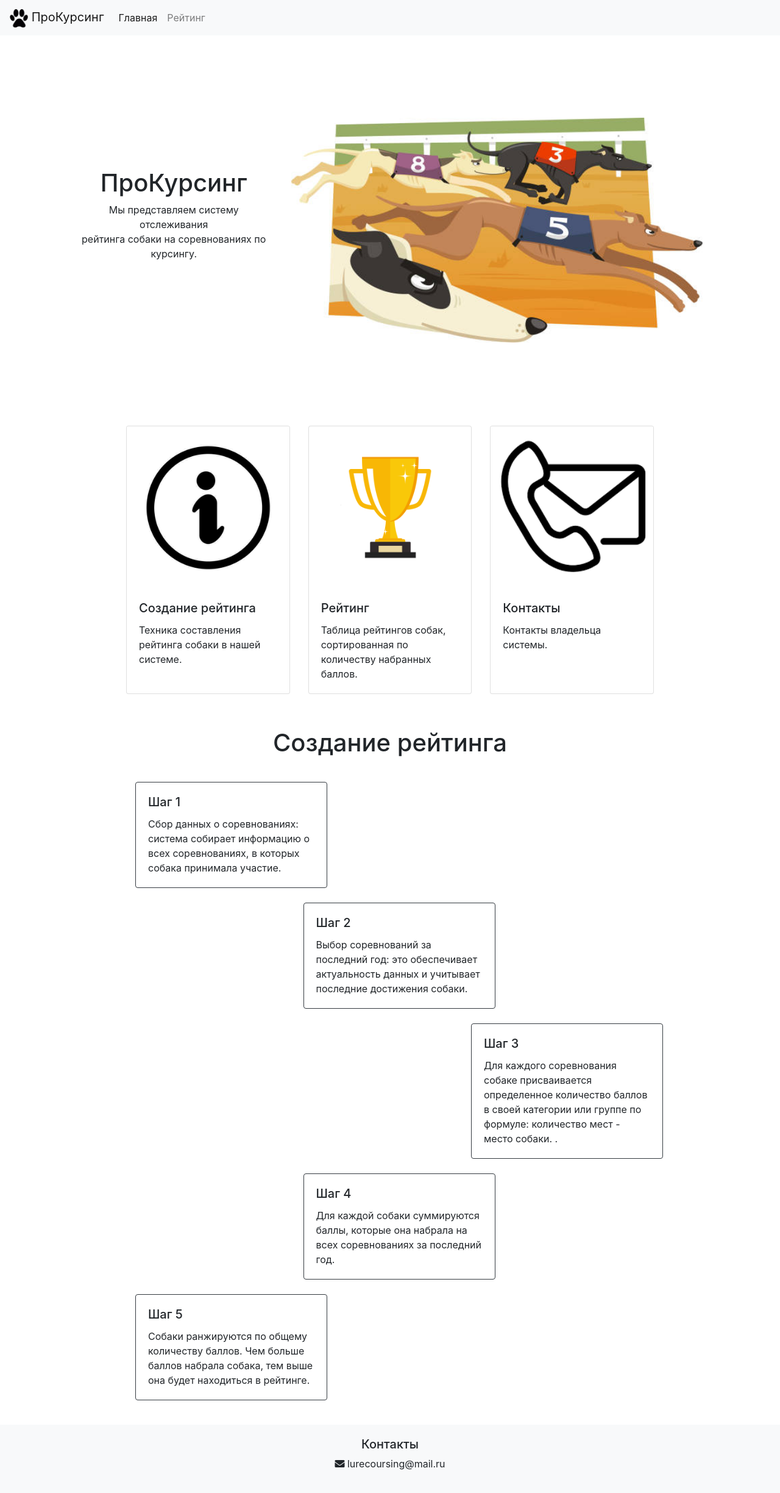
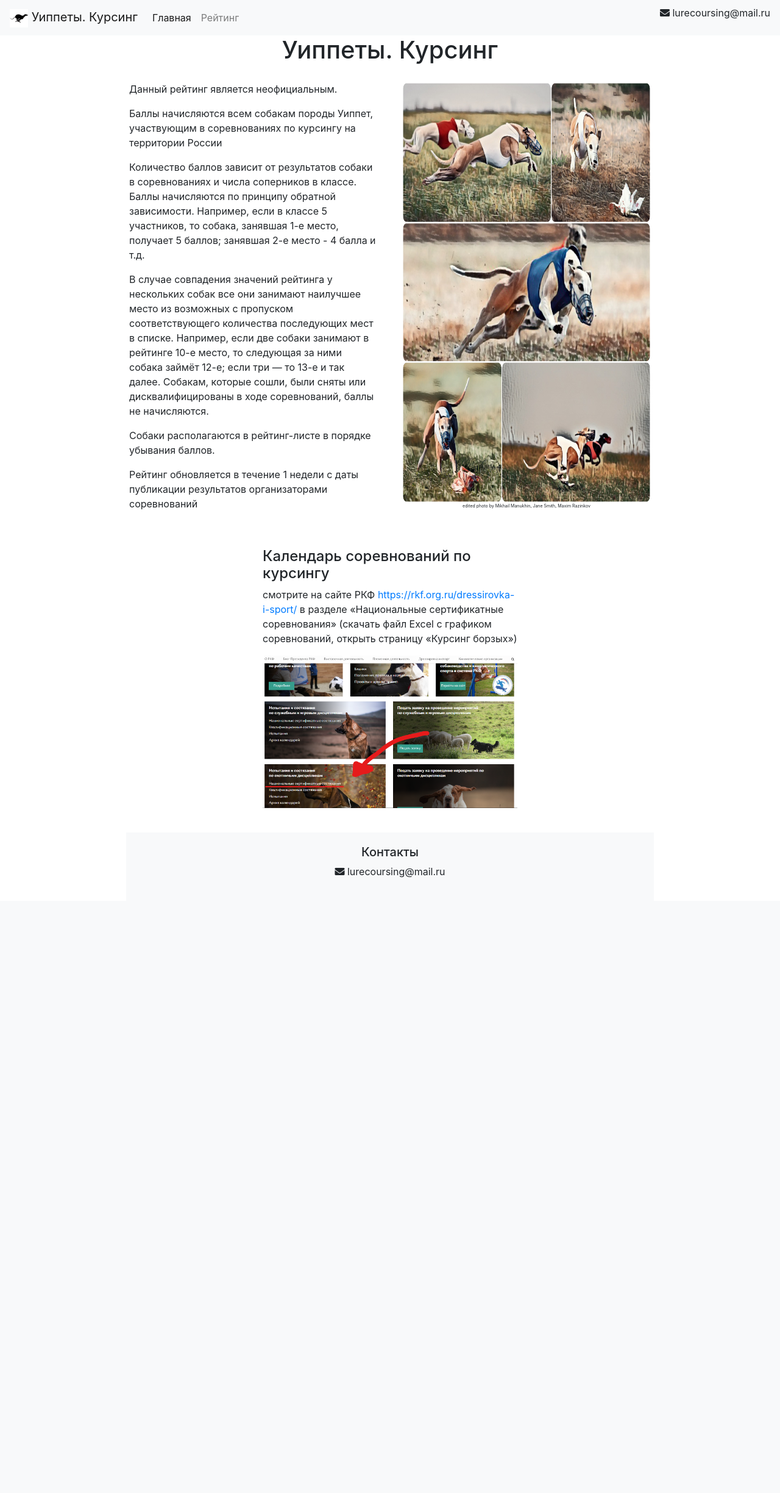
Before and after one commit to Str0ng1ch/Coursing, a Flask app: template src/templates/index.html in a window 1280 px wide. Shown: the whole page at 61% size. After the commit the page ends 1439 px from the top, so only its background shows below. Run offline with Flask 3, Linux system fonts and the light colour scheme; the template is opened without the code that fills it, so the values that code supplies are empty; some libraries are stand-ins or nearby versions.

Commit message:
Edited main page

```diff
--- a/src/main.py
+++ b/src/main.py
@@ -12,15 +12,19 @@ from openpyxl.utils import get_column_letter
 
 from src.make_ratings import make_rating
 
-DATABASE, TABLE = "u2255198_coursing", "results_test"
+# DATABASE, TABLE = "u2255198_coursing", "results_test"
+DATABASE, TABLE = "coursing", "results_test"
 ADMIN_USERNAME, ADMIN_PASSWORD = "tanya_admin", "p0n4ik"
 VIEW_USERNAME, VIEW_PASSWORD = "view_access", "Lur3C0urs1ngP@ssw0rd"
 SECRET_KEY = ")#lO4\\;nR<0Wy=y^CRM|{#;5f}1{Emu'zt]"
 
 application = Flask(__name__)
-application.config['MYSQL_HOST'] = "server25.hosting.reg.ru"
-application.config['MYSQL_USER'] = "u2255198_artem"
-application.config['MYSQL_PASSWORD'] = "00zEbyTI3y5avEot"
+# application.config['MYSQL_HOST'] = "server25.hosting.reg.ru"
+# application.config['MYSQL_USER'] = "u2255198_artem"
+# application.config['MYSQL_PASSWORD'] = "00zEbyTI3y5avEot"
+application.config['MYSQL_HOST'] = "localhost"
+application.config['MYSQL_USER'] = "root"
+application.config['MYSQL_PASSWORD'] = "My$QLP@ssw0rd"
 application.config['MYSQL_DB'] = DATABASE
 
 mysql = MySQL(application)
@@ -116,7 +120,7 @@ def get_score_details():
     name = name.replace('<br>', '/')
 
     cursor = mysql.connection.cursor()
-    query = f"SELECT date, position, max_position, score, link, Nickname FROM {DATABASE}.{TABLE} WHERE Nickname = '{name}' AND Type = '{dog_type}' ORDER BY date"
+    query = f"SELECT date, position, max_position, score, link, Nickname, breedarchive_link FROM {DATABASE}.{TABLE} WHERE Nickname = '{name}' AND Type = '{dog_type}' ORDER BY date"
     cursor.execute(query)
     score_details = cursor.fetchall()
 
--- a/src/templates/index.html
+++ b/src/templates/index.html
@@ -3,11 +3,11 @@
 <head>
     <meta charset="UTF-8">
     <meta name="viewport" content="width=device-width, initial-scale=1.0">
-    <title>ProCoursing</title>
+    <title>Уиппеты. Курсинг</title>
 
     <link rel="stylesheet" href="https://stackpath.bootstrapcdn.com/bootstrap/4.3.1/css/bootstrap.min.css">
     <link rel="stylesheet" href="https://cdnjs.cloudflare.com/ajax/libs/font-awesome/5.15.1/css/all.min.css">
-    <link rel="icon" href="../static/images/paw.ico">
+    <link rel="icon" href="../static/images/icon.ico">
 
     <style>
         html {
@@ -67,25 +67,38 @@
         }
 
         .image {
-            width: 300%;
-            max-height: 80vh;
-            max-width: 100%;
+            max-width: 75%;
         }
+
         .header-column {
             margin-top: 20%;
         }
+
         @media (max-width: 850px) {
             .header-column {
                 margin-top: 7%;
             }
+        }
+
+        .text-section {
+            padding: 20px;
+        }
+
+        .image-section {
+            padding: 20px;
+        }
+
+        .img-fluid {
+            width: 105%;
+            height: 96%;
         }
     </style>
 </head>
 <body>
 <nav class="navbar navbar-expand-lg navbar-light bg-light">
     <a class="navbar-brand" href="/">
-        <img src="../static/images/paw.png" alt="Card image cap" style="width: 30px; height: 30px">
-        ПроКурсинг
+        <img src="../static/images/icon.jfif" alt="Card image cap" style="width: 30px; height: 30px">
+        Уиппеты. Курсинг
     </a>
     <button class="navbar-toggler" type="button" data-toggle="collapse" data-target="#navbarNav"
             aria-controls="navbarNav" aria-expanded="false" aria-label="Toggle navigation">
@@ -94,129 +107,56 @@
     <div class="collapse navbar-collapse" id="navbarNav">
         <ul class="navbar-nav">
             <li class="nav-item active">
-                <a class="nav-link" href="/">Главная<span class="sr-only">(current)</span></a>
+                <a class="nav-link" href="/">Главная</a>
             </li>
             <li class="nav-item">
-                <a class="nav-link" href="/rating">Рейтинг</a>
+                <a class="nav-link" href="/rating">Рейтинг <span class="sr-only">(current)</span></a>
             </li>
         </ul>
     </div>
+    <ul class="navbar-nav ml-auto">
+        <li class="nav-item">
+            <p class="email"><i class="fas fa-envelope"></i> lurecoursing@mail.ru</p>
+        </li>
+    </ul>
 </nav>
 
-<div class="container-full-height">
+<h1 style="text-align: center">Уиппеты. Курсинг</h1>
+<div class="container">
     <div class="row">
-        <div class="col-md-4 left-column" style="text-align: center">
-            <div class="header-column">
-                <h1>ПроКурсинг</h1>
-                <p>Мы представляем систему отслеживания <br> рейтинга собаки на соревнованиях по курсингу.</p>
+        <div class="col-md-6 text-section">
+            <p>Данный рейтинг является неофициальным. </p>
+            <p> Баллы начисляются всем собакам
+                породы Уиппет, участвующим в соревнованиях по курсингу на территории России</p>
+            <p>Количество баллов зависит от результатов собаки в соревнованиях и числа
+                соперников в классе. Баллы начисляются по принципу обратной
+                зависимости. Например, если в классе 5 участников, то собака, занявшая 1-е
+                место, получает 5 баллов; занявшая 2-е место - 4 балла и т.д. </p>
+            <p> В случае совпадения значений рейтинга у нескольких собак все они
+                занимают наилучшее место из возможных с пропуском соответствующего
+                количества последующих мест в списке. Например, если две собаки
+                занимают в рейтинге 10-е место, то следующая за ними собака займёт 12-е;
+                если три — то 13-е и так далее. Собакам, которые сошли, были сняты или
+                дисквалифицированы в ходе соревнований, баллы не начисляются. </p>
+            <p>Собаки располагаются в рейтинг-листе в порядке убывания баллов. </p>
+            <p>Рейтинг обновляется в течение 1 недели с даты публикации результатов
+                организаторами соревнований </p>
         </div>
-        </div>
-        <div class="col-md-8">
-            <img src="../static/images/main.jpg" alt="Изображение" class="image">
-        </div>
-    </div>
-</div>
-
-
-<div class="container">
-    <div class="card-deck">
-        <div class="card">
-            <a href="#rating-section" class="card-link">
-                <img class="card-img-top" src="../static/images/info.jpg" alt="Card image cap">
-                <div class="card-body">
-                    <h5 class="card-title">Создание рейтинга</h5>
-                    <p class="card-text">Техника составления рейтинга собаки в нашей системе. </p>
-                </div>
-            </a>
-        </div>
-        <br>
-        <div class="card">
-            <a href="/rating" class="card-link">
-                <img class="card-img-top" src="../static/images/trophy.png" alt="Card image cap">
-                <div class="card-body">
-                    <h5 class="card-title">Рейтинг</h5>
-                    <p class="card-text">Таблица рейтингов собак, сортированная по количеству набранных баллов.</p>
-                </div>
-            </a>
-        </div>
-        <br>
-        <div class="card">
-            <a href="#footer" class="card-link">
-                <img class="card-img-top" src="../static/images/contacts.png" alt="Card image cap">
-                <div class="card-body">
-                    <h5 class="card-title">Контакты</h5>
-                    <p class="card-text">Контакты владельца системы.</p>
-                </div>
-            </a>
-        </div>
-    </div>
-</div>
-
-<br>
-
-<div class="d-flex justify-content-center align-items-center" style="height: 15vh;" id="rating-section">
-    <h1 class="text-center">Создание рейтинга</h1>
-</div>
-
-<div class="container">
-    <div class="d-flex justify-content-start minimal-width">
-        <div class="col-sm-4 minimal-width">
-            <div class="card border-dark minimal-width">
-                <div class="card-body minimal-width">
-                    <h5 class="card-title">Шаг 1</h5>
-                    <p class="card-text">Сбор данных о соревнованиях: система собирает информацию о
-                        всех соревнованиях, в которых собака принимала участие.</p>
-                </div>
-            </div>
+        <div class="col-md-6 image-section">
+            <img src="../static/images/photo-output.jpg" alt="Изображение" class="img-fluid">
+            <p style="text-align: center; font-size: 7px"> edited photo by Mikhail Manukhin, Jane Smith, Maxim Razinkov</p>
         </div>
     </div>
     <br>
-    <div class="d-flex justify-content-center minimal-width">
-        <div class="col-sm-4 minimal-width">
-            <div class="card border-dark minimal-width">
-                <div class="card-body minimal-width">
-                    <h5 class="card-title">Шаг 2</h5>
-                    <p class="card-text">Выбор соревнований за последний год: это обеспечивает
-                        актуальность данных и учитывает последние достижения собаки.</p>
-                </div>
-            </div>
-        </div>
-    </div>
-    <br>
-    <div class="d-flex justify-content-end minimal-width">
-        <div class="col-sm-4 minimal-width">
-            <div class="card border-dark minimal-width">
-                <div class="card-body minimal-width">
-                    <h5 class="card-title">Шаг 3</h5>
-                    <p class="card-text">Для каждого соревнования собаке присваивается
-                        определенное количество баллов в своей категории или группе по формуле: количество мест - место
-                        собаки. .</p>
-                </div>
-            </div>
-        </div>
-    </div>
-    <br>
-    <div class="d-flex justify-content-center minimal-width">
-        <div class="col-sm-4 minimal-width">
-            <div class="card border-dark minimal-width">
-                <div class="card-body minimal-width">
-                    <h5 class="card-title">Шаг 4</h5>
-                    <p class="card-text">Для каждой собаки суммируются баллы, которые она набрала на
-                        всех соревнованиях за последний год.</p>
-                </div>
-            </div>
-        </div>
-    </div>
-    <br>
-    <div class="d-flex justify-content-start minimal-width">
-        <div class="col-sm-4 minimal-width">
-            <div class="card border-dark minimal-width">
-                <div class="card-body minimal-width">
-                    <h5 class="card-title">Шаг 5</h5>
-                    <p class="card-text">Собаки ранжируются по общему количеству баллов.
-                        Чем больше баллов набрала собака, тем выше она будет находиться в рейтинге.</p>
-                </div>
-            </div>
+    <div class="row">
+        <div class="col-md-6 d-flex align-items-center mx-auto">
+            <div>
+                <h4>Календарь соревнований по курсингу</h4>
+                <p> смотрите на сайте РКФ
+                    <a href="https://rkf.org.ru/dressirovka-i-sport/">https://rkf.org.ru/dressirovka-i-sport/</a>
+                    в разделе «Национальные сертификатные соревнования» (скачать файл Excel с графиком
+                    соревнований, открыть страницу «Курсинг борзых»)</p>
+                <img src="../static/images/rkf.png" alt="Изображение" class="img-fluid">
             </div>
         </div>
     </div>
```
Also changed, not shown: src/templates/add_data.html (+9 -4 lines), src/templates/rating.html (+8 -6 lines), src/static/images/contacts.png (deleted), src/static/images/icon.ico, src/static/images/icon.jfif (added), src/static/images/icon.jpg (deleted), src/static/images/info.jpg (deleted), src/static/images/main.jpg (deleted), src/static/images/photo-output.jpg (added), src/static/images/rkf.png (added), src/static/images/trophy.png (deleted). Lines whose indentation alone changed are shown as unchanged.
